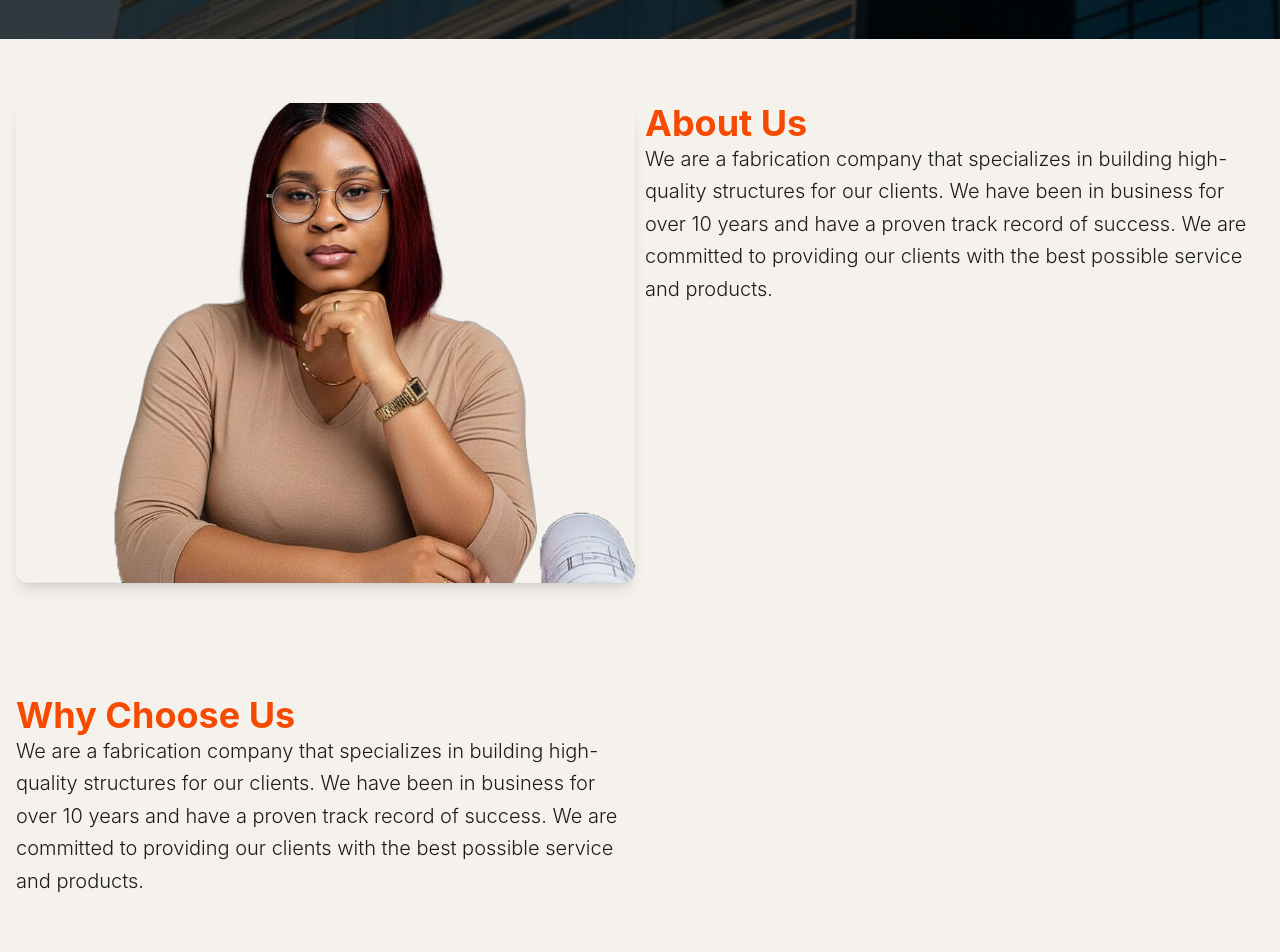
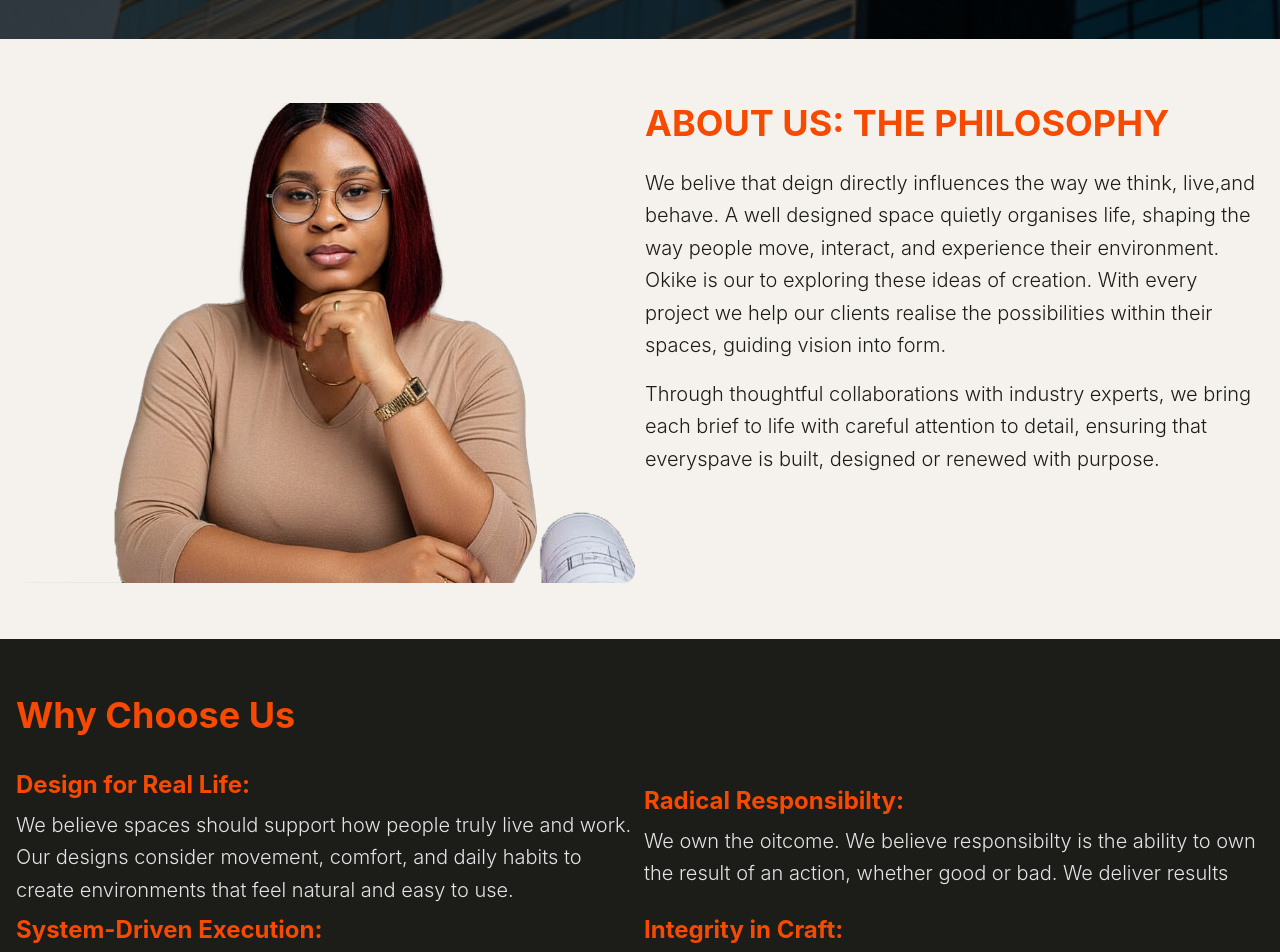
Before and after one commit to OKIKE-PLC/Portfolio-site, a React (Vite) app in the folder Portfolio-site/: page /about in a window 1280 px wide. Shown: the part 827-1779 px from the top of the page. Built offline with nearby package versions, Linux system fonts and the light colour scheme.

Commit message:
feat: implement home and about page components

```diff
--- a/Portfolio-site/src/pages/about.jsx
+++ b/Portfolio-site/src/pages/about.jsx
@@ -3,7 +3,7 @@ import Laurel from '../assets/Laurel-3.png';
 
 export default function About() {
     return (
-        <section className='flex flex-col justify-center items-center gap-2' style={{padding: ' 0rem 1rem '}}>
+        <section className='flex flex-col justify-center items-center gap-2' style={{padding: ' 0rem '}}>
             {/* header section */}
             <header className="hero flex flex-col justify-end items-start h-screen w-screen bg-cover bg-no-repeat bg-center" style={{backgroundImage: `url('${bgImg2}')`, padding: "0 1rem"} }>
                 <div className='flex flex-col justify-end items-start gap-2 z-10' style={{padding: "7rem 0"} }>
@@ -14,23 +14,46 @@ export default function About() {
 
             <main className=''>
                 {/* about us */}
-                <section className='flex flex-col md:flex-row justify-center items-start gap-2.5' style={{padding: ' 3.5rem 0rem '}}>
+                <section className='flex flex-col md:flex-row justify-center items-start gap-2.5' style={{padding: ' 3.5rem 1rem '}}>
 
-                        <img src={Laurel} alt="About Us" className='w-full md:w-1/2 object-cover rounded-xl shadow-lg' style={{height: '30rem'}} />
+                        <img src={Laurel} alt="About Us" className='w-full md:w-1/2 md:object-cover rounded-xl' style={{height: '30rem'}} />
 
                     <div className='w-full md:w-1/2'>
-                        <h2 className='text-4xl font-bold text-orange-600'>About Us</h2>
-                        <p className='text-xl font-light leading-relaxed'>We are a fabrication company that specializes in building high-quality structures for our clients. We have been in business for over 10 years and have a proven track record of success. We are committed to providing our clients with the best possible service and products.</p>
+                        <h2 className='text-4xl font-bold text-orange-600'  style={{marginBottom: ' 1.5rem '}}>ABOUT US: THE PHILOSOPHY</h2>
+                        <p className='text-xl font-light leading-relaxed'>We belive that deign directly influences the way we think, live,and behave. A well designed space quietly organises life, shaping the way people move, interact, and experience their environment. Okike is our to exploring these ideas of creation. With every project we help our clients realise the possibilities within their spaces, guiding vision into form. </p>
+                        <p className='text-xl font-light leading-relaxed' style={{marginTop: ' 1rem '}}>
+                            Through thoughtful collaborations with industry experts, we bring each brief to life with careful attention to detail, ensuring that everyspave is built, designed or renewed with purpose.
+                        </p>
                     </div>
                 </section>
 
                 {/* why choose us */}
-                <section className='flex flex-col md:flex-row justify-left items-start gap-2.5' style={{padding: ' 3.5rem 0rem '}}>
-                    <div className='w-full md:w-1/2'>
-                        <h2 className='text-4xl font-bold text-orange-600'>Why Choose Us</h2>
-                        <p className='text-xl font-light leading-relaxed'>We are a fabrication company that specializes in building high-quality structures for our clients. We have been in business for over 10 years and have a proven track record of success. We are committed to providing our clients with the best possible service and products.</p>
-                    </div>
-                    {/* <img src={Laurel} alt="About Us" className='w-full md:w-1/2 object-cover rounded-xl shadow-lg' style={{height: '30rem'}} /> */}
+                <section className='flex flex-col justify-left items-start gap-2.5 bg-[#1c1c19] text-zinc-200' style={{padding: ' 3.5rem 1rem '}}>
+                    <h2 className='text-4xl  font-bold text-orange-600' style={{marginBottom: ' 1.5rem '}}>Why Choose Us</h2>
+                    <div className='grid grid-cols-1 md:grid-cols-2 gap-2 '>
+
+                        {/* design for real life */}
+                            <div className='w-full flex flex-col justify-center items-start gap-2'>
+                                <h3 className='text-2xl font-bold text-orange-600'>Design for Real Life:</h3>
+                                <article className='text-xl font-light leading-relaxed'>We believe spaces should support how people truly live and work. Our designs consider movement, comfort, and daily habits to create environments that feel natural and easy to use.</article>
+                            </div>
+                            {/* radical responsibilty */}
+                            <div className='w-full flex flex-col justify-center items-start gap-2'>
+                                <h3 className='text-2xl font-bold text-orange-600'>Radical Responsibilty:</h3>
+                                <article className='text-xl font-light leading-relaxed'>We own the oitcome. We believe responsibilty is the ability to own the result of an action, whether good or bad. We deliver results</article>
+                            </div>
+                            {/* system-driven execution*/}
+                            <div className='w-full flex flex-col justify-center items-start gap-2'>
+                                <h3 className='text-2xl font-bold text-orange-600'>System-Driven Execution:</h3>
+                                <article className='text-xl font-light leading-relaxed'>We don't rely on "luck" or "bursts of energy". We rely on a structured operational framework that ensures every nail ans=d every brushstroke is documented and verified.</article>
+                            </div>
+                            {/* integrity in craft */}
+                            <div className='w-full flex flex-col justify-center items-start gap-2'>
+                                <h3 className='text-2xl font-bold text-orange-600'>Integrity in Craft:</h3>
+                                <article className='text-xl font-light leading-relaxed'>We maintain a "Learning Loop". Our humilty allows us to consistently refine our craft, ensuring that our "Masrer" mind always has control over the technical execution.</article>
+                            </div>
+                        </div>
+
                 </section>
             </main>
         </section>
--- a/Portfolio-site/src/pages/home.jsx
+++ b/Portfolio-site/src/pages/home.jsx
@@ -14,8 +14,8 @@ export default function Home() {
             <section className="hero flex flex-col justify-center items-start md:items-center h-screen bg-cover bg-no-repeat bg-center" style={{backgroundImage: `url('${bgImg}')`, padding: "0 1rem"} }>
                 {/* hero text div */}
             <header className="content flex  flex-col justify-center items-start md:items-center text-left  md:text-center">
-                <h1 className='text-4xl md:text-6xl max-w-sm md:max-w-6xl  leading-10 md:leading-15 font-semibold m-5'>Redefining Architectural Fabrication.</h1>
-                <p className="md:text-2xl max-w-sm md:max-w-3xl">Bespoke elements and construction excellence in Nigeria. We blend structural integrity with aesthetic precision to create enduring landmarks.
+                <h1 className='italic text-4xl md:text-6xl max-w-sm md:max-w-6xl  leading-10 md:leading-15 font-semibold  m-5'>Design . Build . Renovate</h1>
+                <p className="md:text-2xl max-w-sm md:max-w-3xl text-orange-600">Architecture Goes Beyond Beauty
                 </p>
 
                 {/* hero cta btns */}
```
